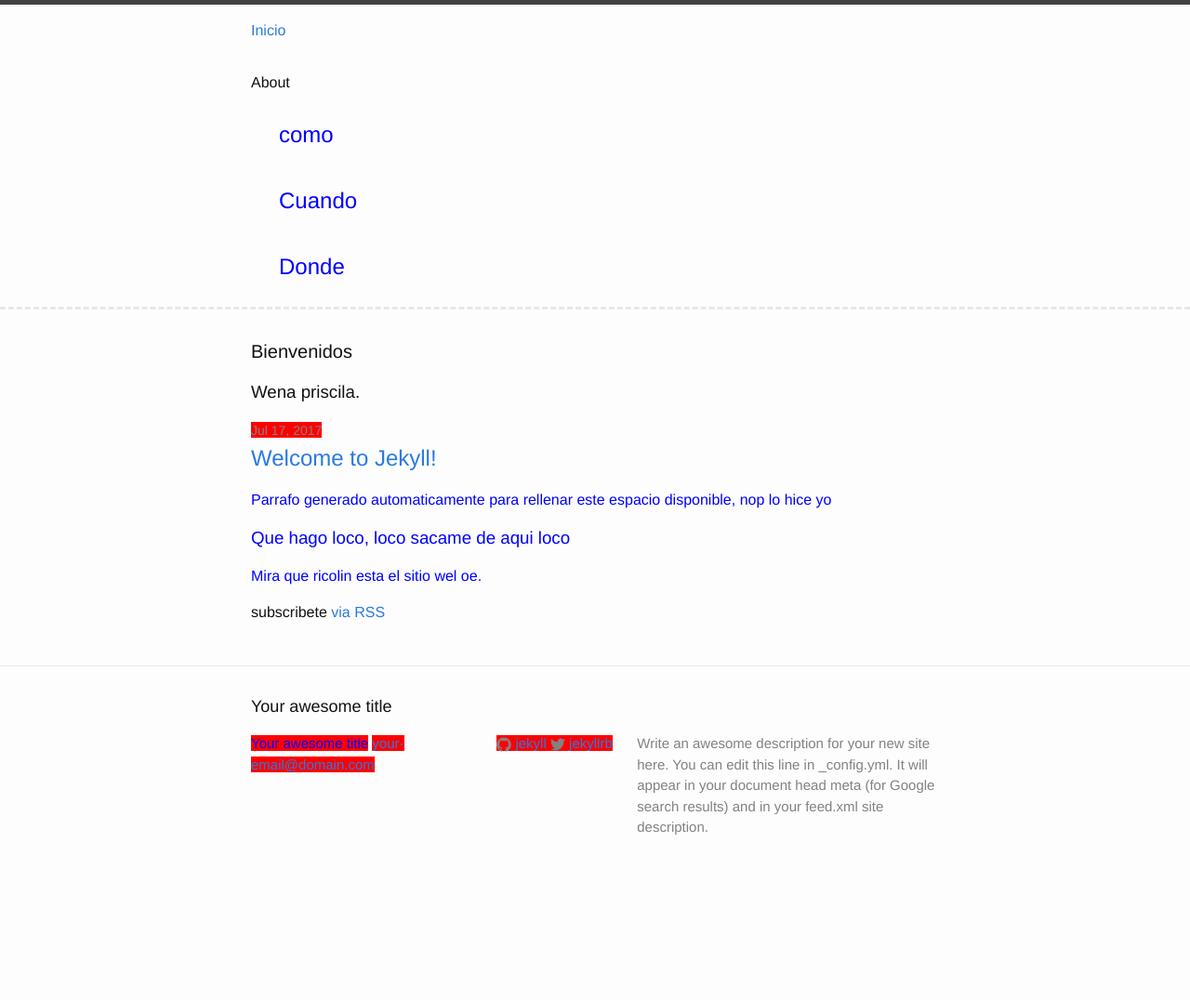
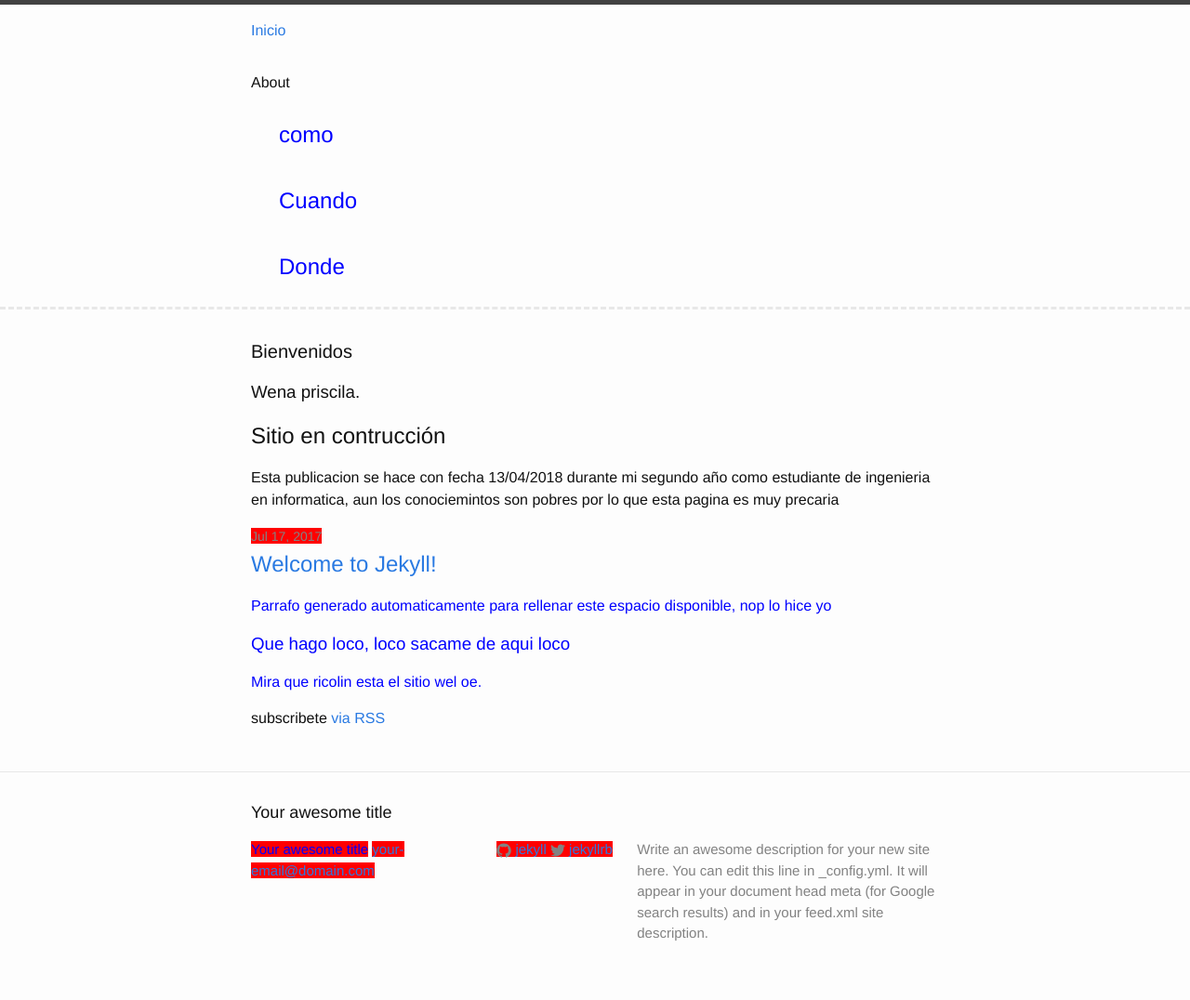
Before and after one commit to Dunkelcodea/Dunkelcodea.github.io, a Jekyll site: the page built from index.html, in a window 1280 px wide. Shown: the whole page at 93% size. Built offline with Jekyll 4.4.1, drawn with Linux system fonts in a browser that asks for light colours; before the commit the page ends 962 px from its top, so only the background shows below that.

Commit message:
Update index.html

```diff
--- a/index.html
+++ b/index.html
@@ -6,7 +6,9 @@ layout: default
 
   <h1 class="page-heading">Bienvenidos</h1>
   <h3> Wena priscila. </h3>
-
+  <h2>Sitio en contrucción</h2>
+  <p>Esta publicacion se hace con fecha 13/04/2018 durante mi segundo año como estudiante de ingenieria en informatica, aun los conociemintos son pobres
+    por lo que esta pagina es muy precaria</p>
   <ul class="post-list">
     {% for post in site.posts %}
       <li>
```
